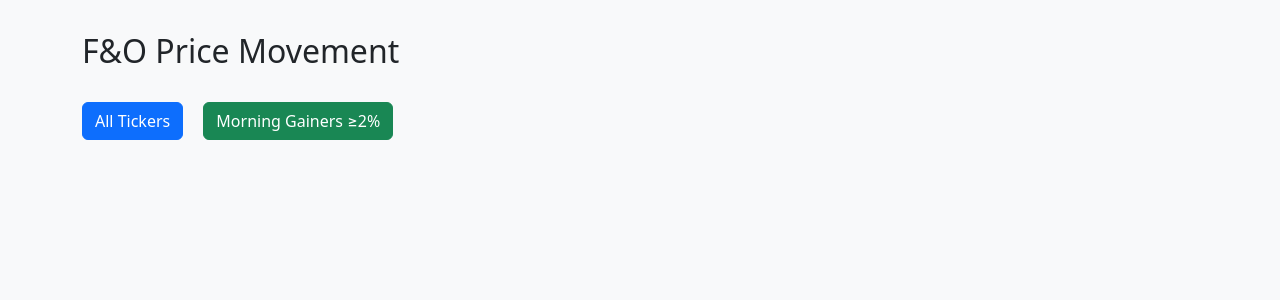
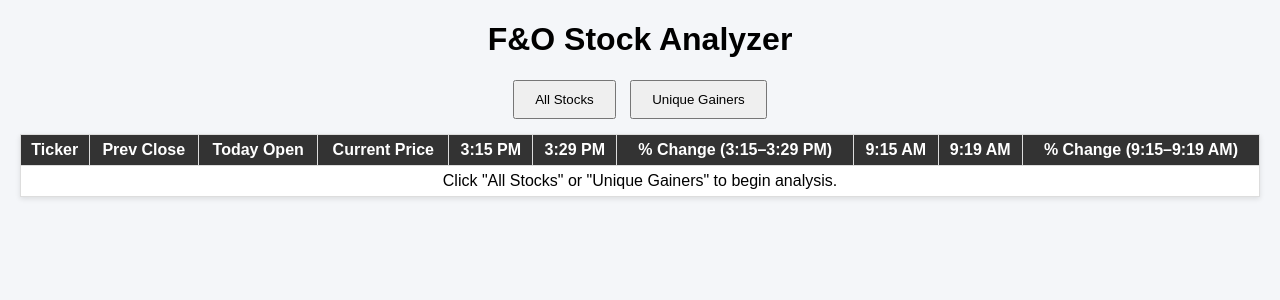
Before and after one commit to gowsshaik/f0, a Flask app: page / in a window 1280 px wide. Shown: the top 300 px of the page. Run offline with Flask 3, Linux system fonts and the light colour scheme.

Commit message:
Update index.html

```diff
--- a/templates/index.html
+++ b/templates/index.html
@@ -2,93 +2,128 @@
 <html lang="en">
 <head>
     <meta charset="UTF-8">
-    <meta name="viewport" content="width=device-width, initial-scale=1.0">
-    <title>F&O Analyzer</title>
-    <link href="https://cdn.jsdelivr.net/npm/bootstrap@5.3.0/dist/css/bootstrap.min.css" rel="stylesheet">
+    <title>F&O Stock Analyzer</title>
     <style>
         body {
-            padding: 2rem;
-            background-color: #f8f9fa;
+            font-family: Arial, sans-serif;
+            margin: 20px;
+            background-color: #f4f6f9;
         }
-        h2 {
-            margin-bottom: 2rem;
+        h1 {
+            text-align: center;
+        }
+        #info {
+            text-align: center;
+            margin-bottom: 15px;
+            font-weight: bold;
+        }
+        .tabs {
+            text-align: center;
+            margin-bottom: 10px;
+        }
+        .tabs button {
+            margin: 0 5px;
+            padding: 10px 20px;
+            cursor: pointer;
+        }
+        table {
+            border-collapse: collapse;
+            width: 100%;
+            background-color: white;
+            box-shadow: 0 2px 5px rgba(0,0,0,0.1);
+        }
+        th, td {
+            border: 1px solid #ddd;
+            padding: 6px;
+            text-align: center;
+        }
+        th {
+            background-color: #333;
+            color: white;
+        }
+        tr:hover {
+            background-color: #f1f1f1;
         }
         .gain {
             background-color: #d4edda;
-            color: #155724;
         }
         .loss {
             background-color: #f8d7da;
-            color: #721c24;
-        }
-        .btn {
-            margin-right: 1rem;
-        }
-        table {
-            font-size: 0.9rem;
         }
     </style>
 </head>
 <body>
-    <div class="container">
-        <h2>F&O Price Movement</h2>
-        <div class="mb-3">
-            <button id="analyzeBtn" class="btn btn-primary">All Tickers</button>
-            <button id="gainersBtn" class="btn btn-success">Morning Gainers ≥2%</button>
-        </div>
-        <div id="result" class="table-responsive" style="margin-top: 30px;"></div>
+    <h1>F&O Stock Analyzer</h1>
+    <div class="tabs">
+        <button onclick="loadData('analyze')">All Stocks</button>
+        <button onclick="loadData('gainers')">Unique Gainers</button>
     </div>
+    <div id="info"></div>
+    <table id="stock-table">
+        <thead>
+            <tr>
+                <th>Ticker</th>
+                <th>Prev Close</th>
+                <th>Today Open</th>
+                <th>Current Price</th>
+                <th>3:15 PM</th>
+                <th>3:29 PM</th>
+                <th>% Change (3:15–3:29 PM)</th>
+                <th>9:15 AM</th>
+                <th>9:19 AM</th>
+                <th>% Change (9:15–9:19 AM)</th>
+            </tr>
+        </thead>
+        <tbody id="table-body">
+            <tr><td colspan="10">Click "All Stocks" or "Unique Gainers" to begin analysis.</td></tr>
+        </tbody>
+    </table>
 
     <script>
-    function fetchAndDisplay(url, button) {
-        button.innerText = "Loading...";
-        fetch(url)
-        .then(res => res.json())
-        .then(data => {
-            const rows = data.map(row => `
-                <tr>
-                    <td>${row.ticker}</td>
-                    <td>${row.morning_date}</td>
-                    <td>${row.p915 ?? 'NA'}</td>
-                    <td>${row.p919 ?? 'NA'}</td>
-                    <td class="${row.morning_change == null ? '' : row.morning_change >= 0 ? 'gain' : 'loss'}">
-                        ${row.morning_change != null ? row.morning_change + '%' : 'NA'}
-                    </td>
-                    <td>${row.closing_date}</td>
-                    <td>${row.p315 ?? 'NA'}</td>
-                    <td>${row.p329 ?? 'NA'}</td>
-                    <td class="${row.closing_change == null ? '' : row.closing_change >= 0 ? 'gain' : 'loss'}">
-                        ${row.closing_change != null ? row.closing_change + '%' : 'NA'}
-                    </td>
-                </tr>
-            `).join('');
+        async function loadData(endpoint) {
+            const res = await fetch(`/${endpoint}`);
+            const data = await res.json();
+            const tbody = document.getElementById("table-body");
+            tbody.innerHTML = "";
 
-            document.getElementById("result").innerHTML = `
-                <table class="table table-bordered table-striped table-hover table-sm">
-                    <thead class="table-dark">
-                        <tr>
-                            <th>Ticker</th>
-                            <th>Morning Date</th>
-                            <th>9:15 AM</th>
-                            <th>9:19 AM</th>
-                            <th>% Change</th>
-                            <th>Closing Date</th>
-                            <th>3:15 PM</th>
-                            <th>3:29 PM</th>
-                            <th>% Change</th>
-                        </tr>
-                    </thead>
-                    <tbody>${rows}</tbody>
-                </table>`;
-            button.innerText = button.id === "gainersBtn" ? "Morning Gainers ≥2%" : "All Tickers";
-        });
-    }
+            if (!data.length) {
+                tbody.innerHTML = "<tr><td colspan='10'>No data found</td></tr>";
+                return;
+            }
 
-    document.getElementById("analyzeBtn").onclick = () =>
-        fetchAndDisplay("/analyze", document.getElementById("analyzeBtn"));
+            // Extract the dates once from the first entry
+            const morningDate = data[0].morning_date;
+            const closingDate = data[0].closing_date;
+            document.getElementById("info").innerText =
+                `Morning Session Date: ${morningDate} | Closing Session Date: ${closingDate}`;
 
-    document.getElementById("gainersBtn").onclick = () =>
-        fetchAndDisplay("/gainers", document.getElementById("gainersBtn"));
+            data.forEach(d => {
+                const row = document.createElement("tr");
+
+                function cell(value, isPercent=false) {
+                    const td = document.createElement("td");
+                    td.textContent = value !== null ? (isPercent ? value + "%" : value) : "--";
+                    return td;
+                }
+
+                row.appendChild(cell(d.ticker));
+                row.appendChild(cell(d.prev_day_close));
+                row.appendChild(cell(d.open_price));
+                row.appendChild(cell(d.current_price));
+                row.appendChild(cell(d.p315));
+                row.appendChild(cell(d.p329));
+                const cc = cell(d.closing_change, true);
+                if (d.closing_change !== null) cc.className = d.closing_change > 0 ? "gain" : "loss";
+                row.appendChild(cc);
+                row.appendChild(cell(d.p915));
+                row.appendChild(cell(d.p919));
+                const mc = cell(d.morning_change, true);
+                if (d.morning_change !== null) mc.className = d.morning_change > 0 ? "gain" : "loss";
+                row.appendChild(mc);
+
+                tbody.appendChild(row);
+            });
+        }
     </script>
 </body>
 </html>
```
